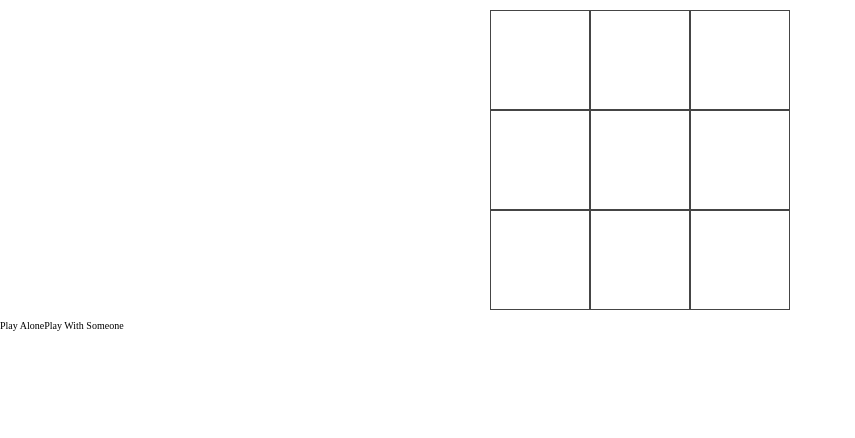
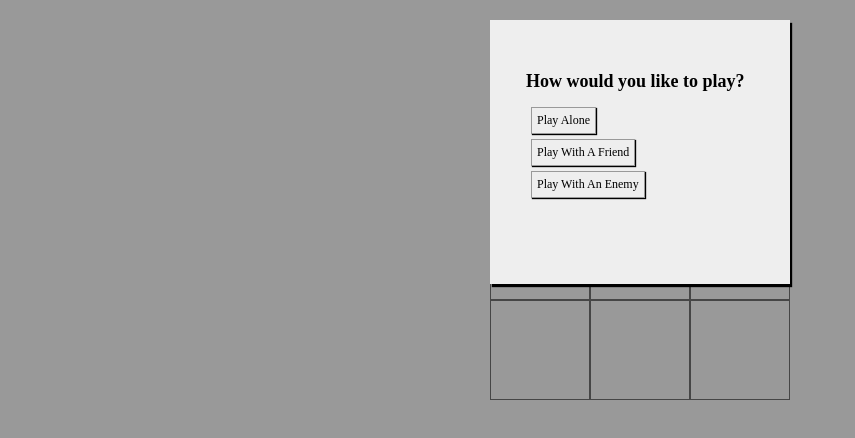
Before and after one commit to starchturrets/typescript-tictactoe, a website with bundled scripts: page src/index.html in a window 1280 px wide. Shown: the whole page, without its empty margins (0-855 px from the left). Built offline with nearby package versions, Linux system fonts and the light colour scheme.

Commit message:
Modal stuff

```diff
--- a/src/scss/index.scss
+++ b/src/scss/index.scss
@@ -21,9 +21,41 @@ div.game-board {
 div.game-state {
   width: 30rem;
   font-size: 2rem;
-  margin: 0 auto;
+  margin: 10rem auto;
 }
 
 div.highlight {
   background-color: aqua;
 }
+
+body.modal-open {
+  background-color: #999;
+}
+
+div.modal {
+  background-color: #eee;
+  box-shadow: 2px 3px 1px #000;
+  font-size: 1.2rem;
+  height: 22em;
+  width: 30rem;
+  padding: 3em;
+  position: fixed;
+  top: 0;
+  left: 0;
+  right: 0;
+  margin: 2rem auto;
+
+  button {
+    margin: 0.5rem;
+    padding: 0.5rem;
+    box-shadow: 1px 1px 1px #000;
+    display: block;
+    border: solid 1px #999;
+
+    &:hover,
+    &:active,
+    &:focus {
+      box-shadow: none;
+    }
+  }
+}
--- a/src/ts/index.ts
+++ b/src/ts/index.ts
@@ -167,15 +167,20 @@ class SingleDOM extends DOMstuff {
 
 const startGame = () => {
   document.body.className = 'modal-open';
-  const modal = h('div', { classname: 'modal' }, [
+  const modal = h('div', { className: 'modal' }, [
+    h('h2', {}, ['How would you like to play?']),
+
     h('button', { className: 'btn-play-alone' }, ['Play Alone']),
-    h('button', { className: 'btn-play-multi' }, [`Play With Someone`]),
+    h('button', { className: 'btn-play-multi' }, [`Play With A Friend`]),
+    h('button', { className: 'btn-play-anyways' }, [`Play With An Enemy`]),
   ]);
-
+  const btnSingle: Element = $('.btn-play-alone')!;
+  const btnFriend: Element = $('.btn-play-multi')!;
+  const btnEnemy: Element = $('.btn-play-anyways')!;
   document.body.appendChild(modal);
-  const game = new Game('X', 'O', false);
-  const DOM = new DOMstuff(game);
-  DOM.enableListeners();
+  // const game = new Game('X', 'O', false);
+  // const DOM = new DOMstuff(game);
+  // DOM.enableListeners();
 };
 
 startGame();
```
